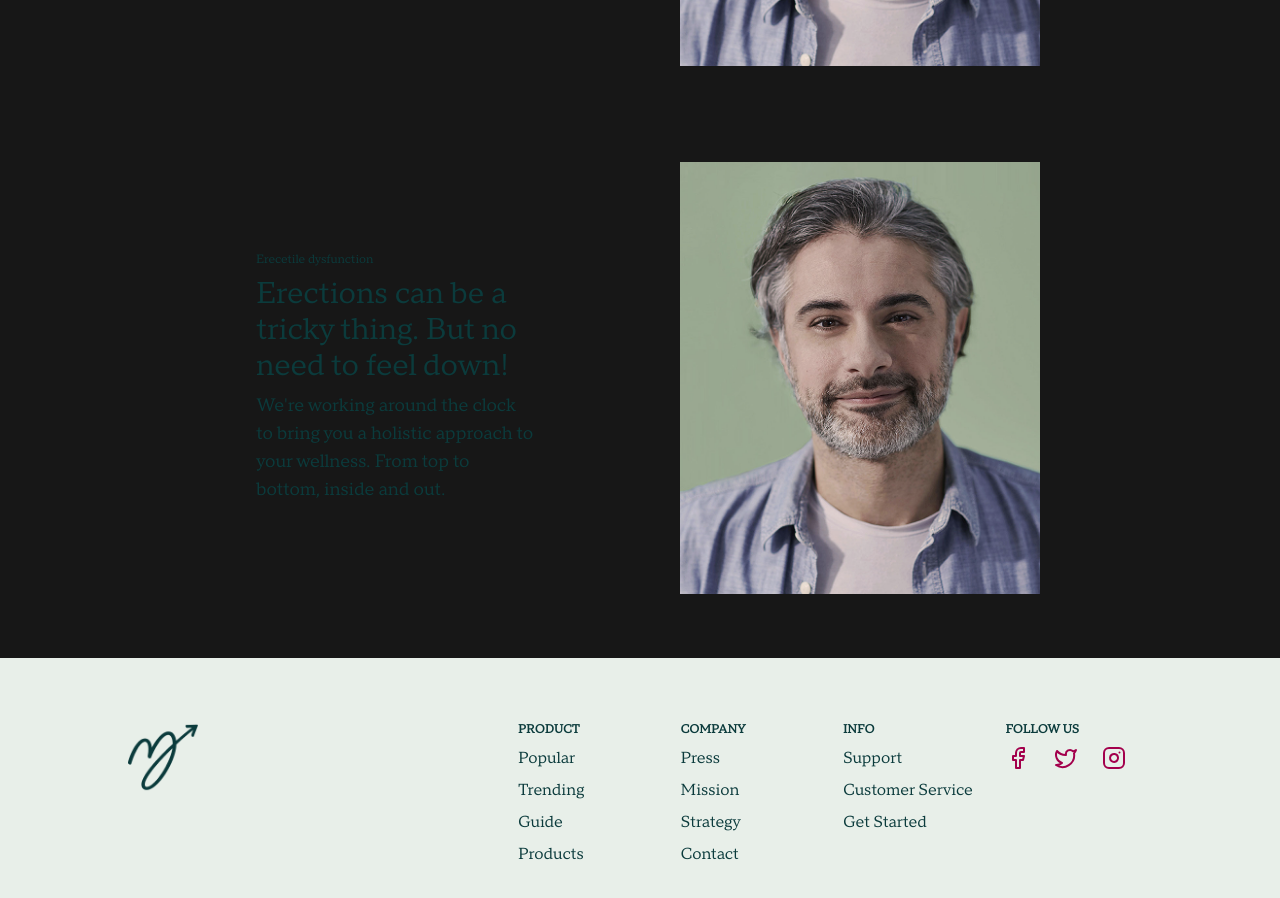
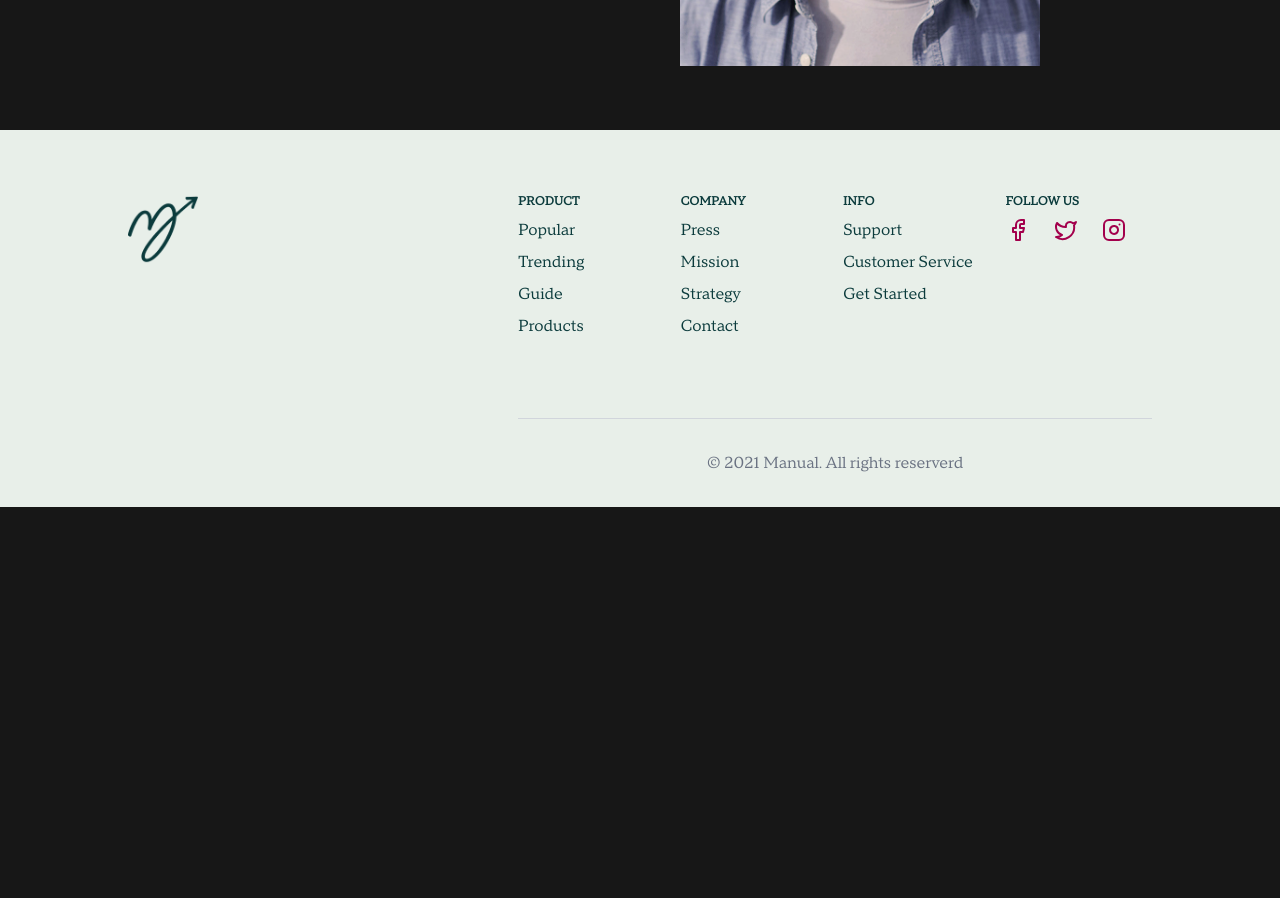
Before and after one commit to gbyonivo/manual-questionnaire, a Next.js app: page / in a window 1280 px wide. Shown: the part 1960-2858 px from the top of the page. After the commit the page ends 2467 px from the top, so only its background shows below. Built offline with nearby package versions, Linux system fonts and the light colour scheme.

Commit message:
add TODO comments for test implementation

```diff
--- a/src/app/globals.css
+++ b/src/app/globals.css
@@ -25,6 +25,7 @@ body {
   font-family: Arial, Helvetica, sans-serif;
 }
 
+/* TODO: Remove these classes and add to tailwind.config.ts */
 .primary-bg {
   background-color: #a3b89f;
 }
--- a/src/components/result-container.tsx
+++ b/src/components/result-container.tsx
@@ -7,9 +7,11 @@ import { Logo } from "./common/logo";
 export function ResultContainer() {
   const { answers, questions } = useQuestionnaire();
 
+  // TODO: Write tests for this
   const hasAnsweredAllQuestions =
     Object.keys(answers).length === questions.length;
 
+  // TODO: Write tests for this
   const hasAllQuestionsCorrectly =
     hasAnsweredAllQuestions &&
     questions.every((question) => {
--- a/src/utils/json/body-desc.json
+++ b/src/utils/json/body-desc.json
@@ -44,28 +44,6 @@
           ]
         }
       ]
-    },
-    {
-      "id": "erectile-dysfunction-2",
-      "content": [
-        {
-          "id": "erectile-dysfunction-lines-2",
-          "lines": [
-            "Erecetile dysfunction",
-            "Erections can be a tricky thing. But no need to feel down!",
-            "We're working around the clock to bring you a holistic approach to your wellness. From top to bottom, inside and out."
-          ]
-        },
-        {
-          "id": "erectile-dysfunction-images9",
-          "images": [
-            {
-              "src": "/images/ed.png",
-              "alt": "Erectile dysfunction"
-            }
-          ]
-        }
-      ]
     }
   ]
 }
```
